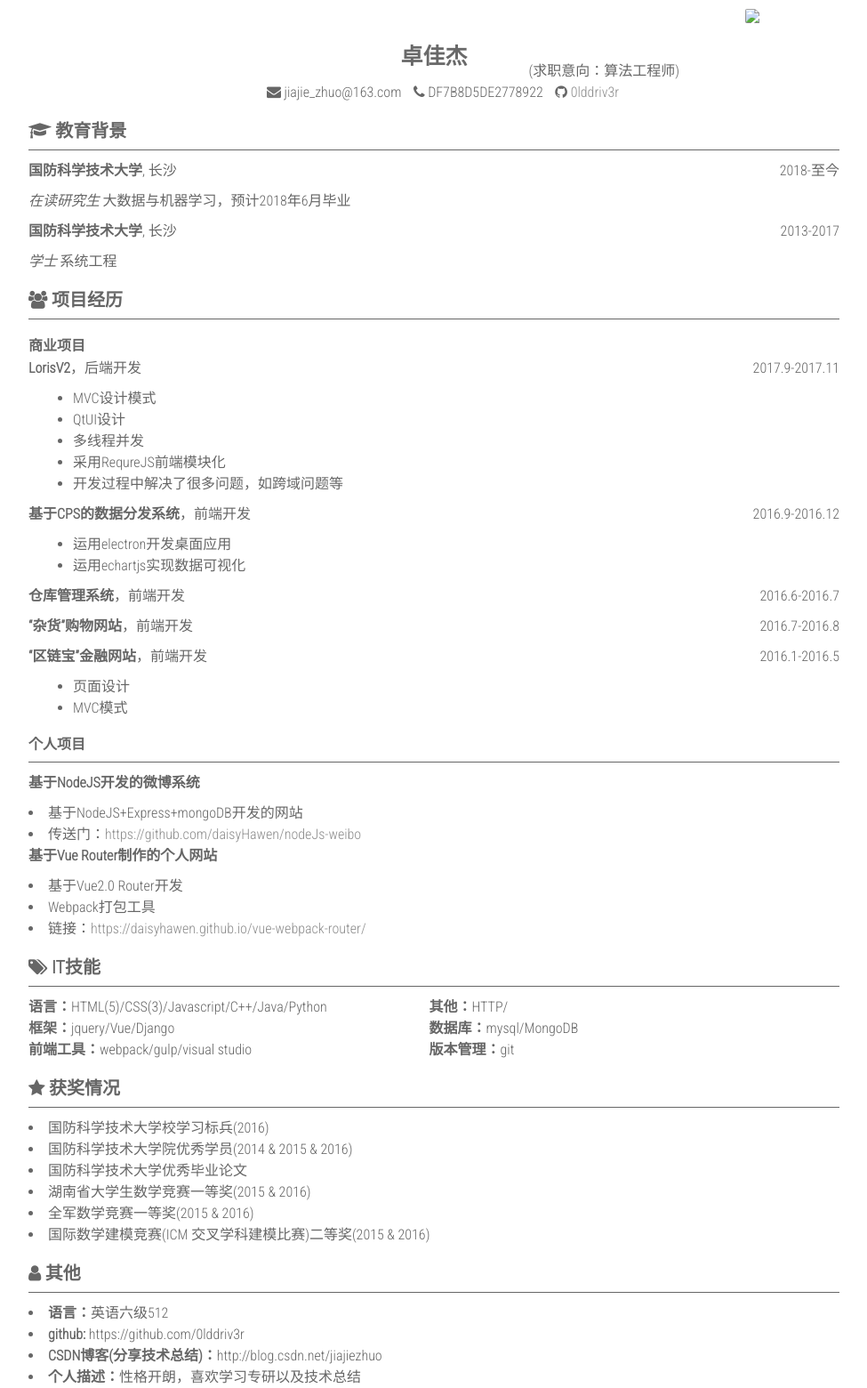
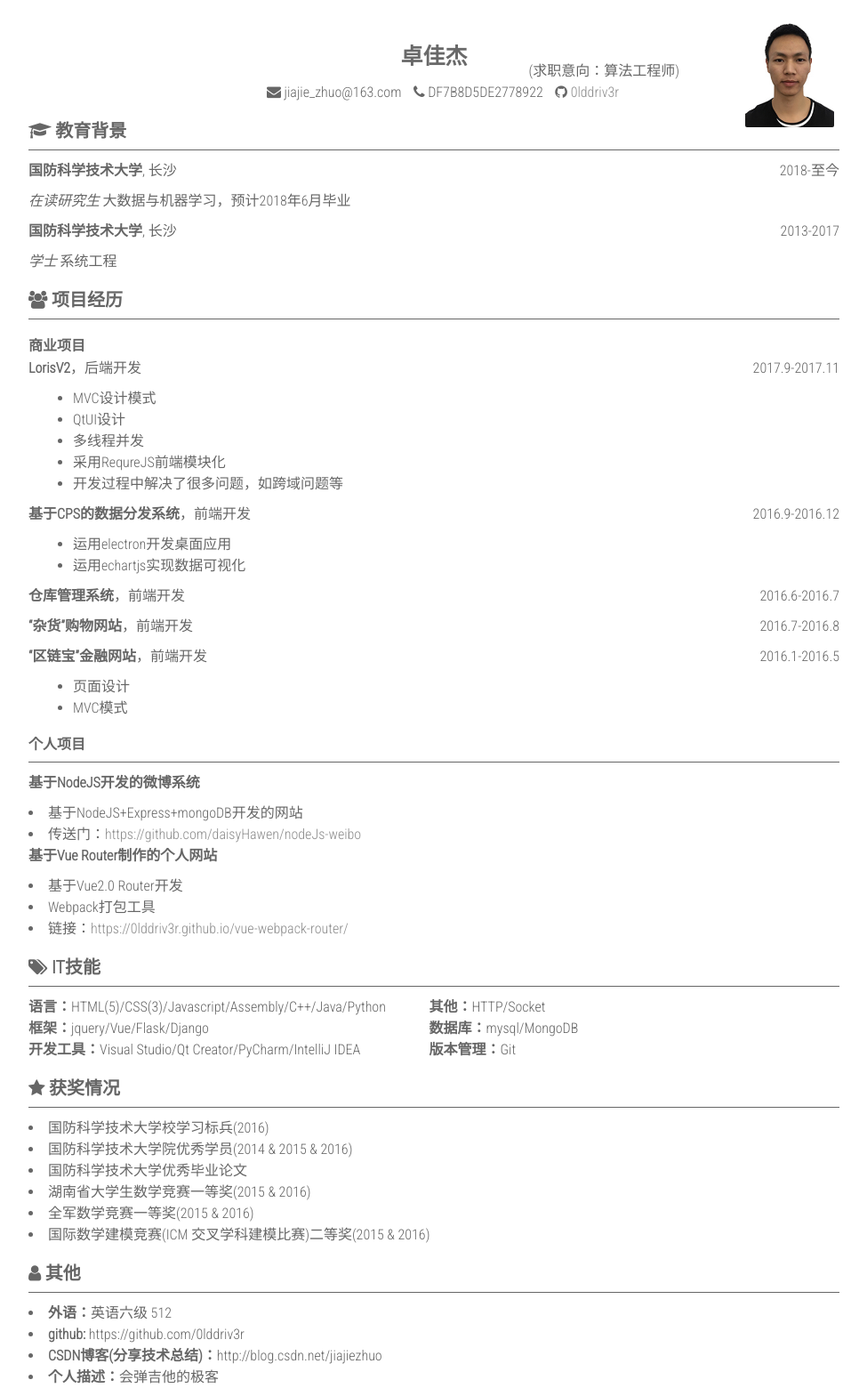
Before and after one commit to 0lddriv3r/0lddriv3r.github.io, a Jekyll site: the page built from resume.html, in a window 1280 px wide. Shown: the whole page at 89% size, without its empty margins (152-1127 px from the left). Built offline with Jekyll 4.4.1, drawn with Linux system fonts in a browser that asks for light colours; nearby versions of some CDN libraries.

Commit message:
Edit the resume.

```diff
--- a/resume.html
+++ b/resume.html
@@ -16,7 +16,7 @@ layout: blank
             <li><i class="fa fa-github" aria-hidden="true"></i> <a href="0lddriv3r.github.io">0lddriv3r</a></li>
 
         </ul>
-        <img class="cv" src="imgs/photo.jpg">
+        <img class="cv" src="img/photo.jpg">
     </section>
     <section class="education">
         <h2><i class="fa fa-graduation-cap" aria-hidden="true"></i> 教育背景</h2>
@@ -92,7 +92,7 @@ layout: blank
             <div>
                 <li>基于Vue2.0 Router开发</li>
                 <li>Webpack打包工具</li>
-                <li>链接：<a href="https://daisyhawen.github.io/vue-webpack-router/">https://daisyhawen.github.io/vue-webpack-router/</a></li>
+                <li>链接：<a href="https://0lddriv3r.github.io/vue-webpack-router/">https://0lddriv3r.github.io/vue-webpack-router/</a></li>
             </div>
         </div>
     </section>
@@ -100,12 +100,12 @@ layout: blank
         <h2><i class="fa fa-tags" aria-hidden="true"></i> IT技能</h2>
         <hr>
         <div>
-            <li><b>语言：</b>HTML(5)/CSS(3)/Javascript/C++/Java/Python</li>
-            <li><b>其他：</b>HTTP/</li>
-            <li><b>框架：</b>jquery/Vue/Django</li>
+            <li><b>语言：</b>HTML(5)/CSS(3)/Javascript/Assembly/C++/Java/Python</li>
+            <li><b>其他：</b>HTTP/Socket</li>
+            <li><b>框架：</b>jquery/Vue/Flask/Django</li>
             <li><b>数据库：</b>mysql/MongoDB</li>
-            <li><b>前端工具：</b>webpack/gulp/visual studio</li>
-            <li><b>版本管理：</b>git</li>
+            <li><b>开发工具：</b>Visual Studio/Qt Creator/PyCharm/IntelliJ IDEA</li>
+            <li><b>版本管理：</b>Git</li>
         </div>
     </section>
     <section class="award">
@@ -124,10 +124,10 @@ layout: blank
         <h2><i class="fa fa-user" aria-hidden="true"></i> 其他</h2>
         <hr>
         <div>
-            <li><b>语言：</b>英语六级512</li>
+            <li><b>外语：</b>英语六级 512</li>
             <li><b>github: </b>https://github.com/0lddriv3r</li>
             <li><b>CSDN博客(分享技术总结)：</b>http://blog.csdn.net/jiajiezhuo</li>
-            <li><b>个人描述：</b>性格开朗，喜欢学习专研以及技术总结</li>
+            <li><b>个人描述：</b>会弹吉他的极客</li>
         </div>
     </section>
 </article>
--- a/resume_product.html
+++ b/resume_product.html
@@ -16,7 +16,7 @@ layout: blank
             <li><i class="fa fa-github" aria-hidden="true"></i> <a href="0lddriv3r.github.io">0lddriv3r</a></li>
 
         </ul>
-        <img class="cv" src="imgs/photo.jpg">
+        <img class="cv" src="img/photo.jpg">
     </section>
     <section class="education">
         <h2><i class="fa fa-graduation-cap" aria-hidden="true"></i> 教育背景</h2>
```
